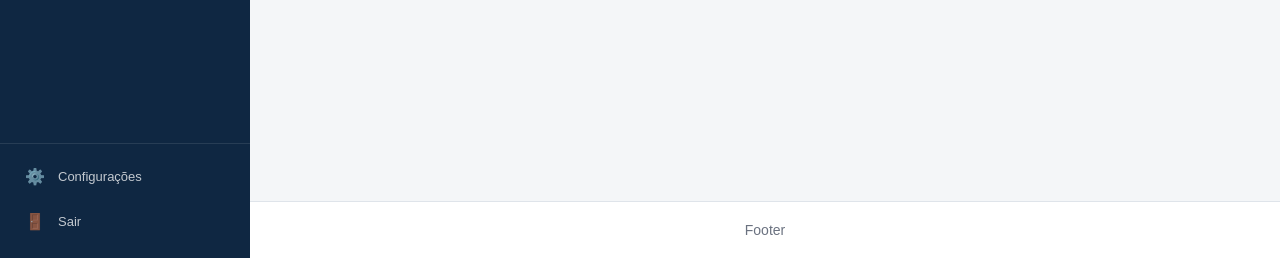
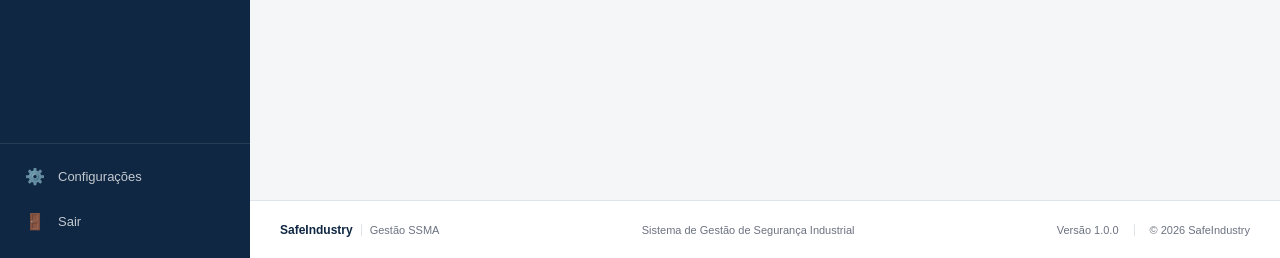
Before and after one commit to dennis-rocha/2026-2, a Django app: page / in a window 1280 px wide. Shown: the part 542-800 px from the top of the page. Run offline with Django 5.2, Linux system fonts and the light colour scheme.

Commit message:
aula 3 commit 2

```diff
--- a/app_colaboradores/static/app_colaboradores/css/style.css
+++ b/app_colaboradores/static/app_colaboradores/css/style.css
@@ -528,3 +528,60 @@ footer {
     font-size: 11px;
     color: var(--text-muted);
 }
+
+/* ========================================= FOOTER ========================================= */
+.main-footer {
+    min-height: 58px;
+    display: flex;
+    align-items: center;
+    justify-content: space-between;
+    padding: 12px 30px;
+    background-color: var(--surface);
+    border-top: 1px solid var(--border);
+    color: var(--text-muted);
+    font-size: 11px;
+}
+
+.footer-left {
+    display: flex;
+    align-items: center;
+    gap: 8px;
+}
+
+.footer-left strong {
+    color: var(--primary);
+    font-size: 12px;
+}
+
+.footer-left span {
+    padding-left: 8px;
+    border-left: 1px solid var(--border);
+}
+
+.footer-center {
+    text-align: center;
+}
+
+.footer-right {
+    display: flex;
+    align-items: center;
+    gap: 15px;
+}
+
+.footer-right span+span {
+    padding-left: 15px;
+    border-left: 1px solid var(--border);
+}
+
+/* ========================================= RESPONSIVIDADE ========================================= */
+@media (max-width: 700px) {
+    .main-footer {
+        flex-direction: column;
+        gap: 8px;
+        text-align: center;
+    }
+
+    .footer-center {
+        display: none;
+    }
+}
--- a/app_colaboradores/templates/app_colaboradores/base.html
+++ b/app_colaboradores/templates/app_colaboradores/base.html
@@ -15,7 +15,7 @@
         <main>
             {% block content %}{% endblock %}
         </main>
-        <footer>Footer</footer>
+        {% include 'app_colaboradores/partials/footer.html' %}
     </section>
 </body>
 </html>
--- /dev/null
+++ b/app_colaboradores/templates/app_colaboradores/partials/footer.html
@@ -0,0 +1 @@
+<footer class="main-footer"> <div class="footer-left"> <strong>SafeIndustry</strong> <span>Gestão SSMA</span> </div> <div class="footer-center"> Sistema de Gestão de Segurança Industrial </div> <div class="footer-right"> <span>Versão 1.0.0</span> <span>© 2026 SafeIndustry</span> </div> </footer>
```
